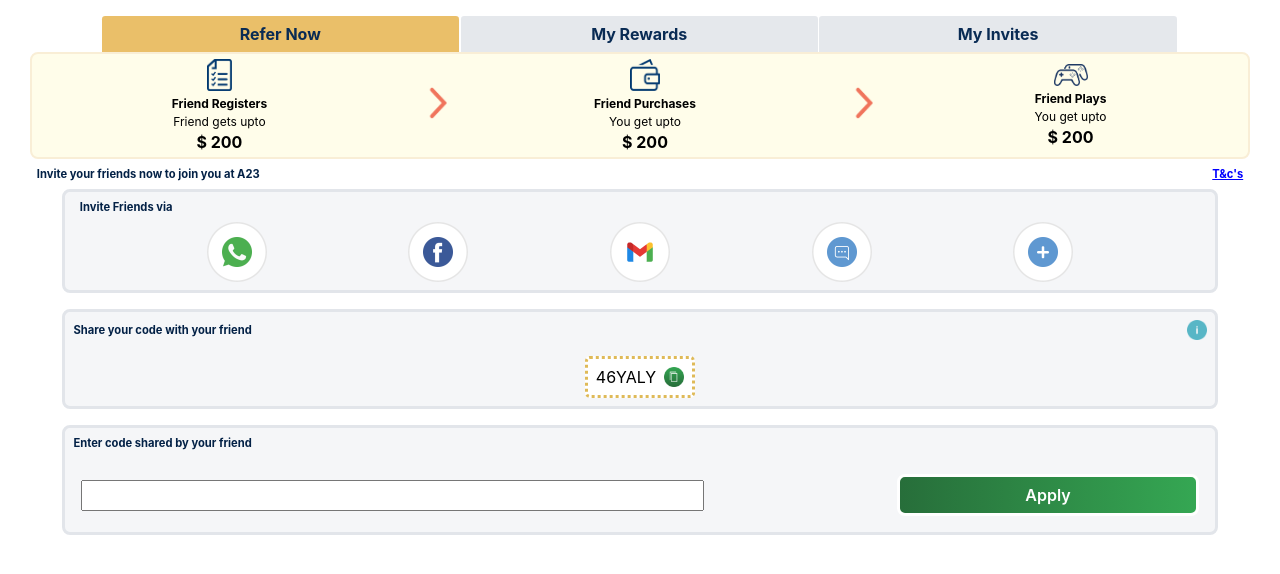
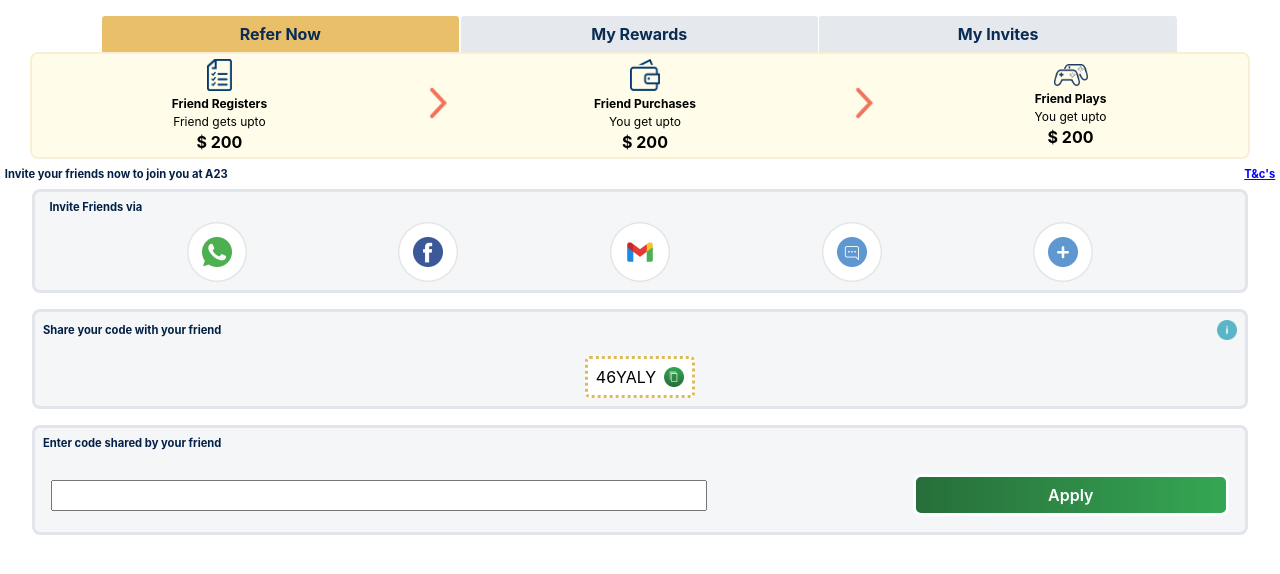
Before and after one commit to phanindradurga/A23_React, a React (Create React App) app: page / in a window 1280 px wide. Shown: the top 574 px of the page. Built offline with nearby package versions, Linux system fonts and the light colour scheme.

Commit message:
changed vw to %

```diff
--- a/src/components/SocialInvites.js
+++ b/src/components/SocialInvites.js
@@ -81,7 +81,7 @@ const styles = {
     maincontainerStyle: {
         display: 'flex',
         flexDirection: 'column',
-        width: '95%',
+        width: '100%',
         height: 'fit-content',
         margin: '0 auto',
         boxSizing: 'border-box',
```
